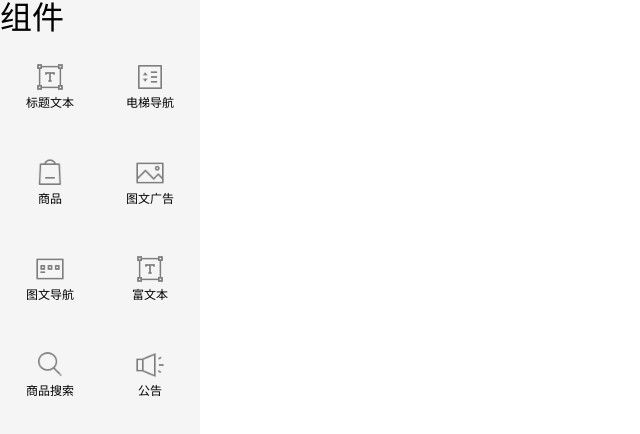
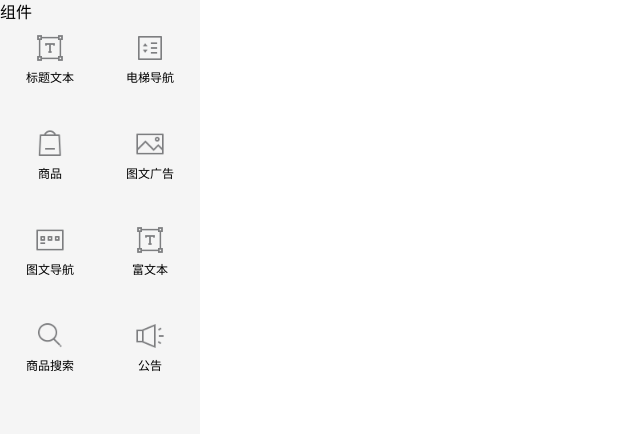
Before and after one commit to gujiwuqing/vite-drag, a React (Vite) app: page / in a window 1280 px wide. Shown: the top 434 px of the page, without its empty margins (0-640 px from the left). Built offline with nearby package versions, Linux system fonts and the light colour scheme.

Commit message:
'新增tailwind'

```diff
--- a/package.json
+++ b/package.json
@@ -16,6 +16,7 @@
     "md-editor-rt": "^2.9.3",
     "react": "^18.2.0",
     "react-beautiful-dnd": "^13.1.1",
+    "react-color": "^2.19.3",
     "react-dom": "^18.2.0",
     "react-vant": "^3.2.4",
     "uuid": "^9.0.0"
@@ -23,11 +24,15 @@
   "devDependencies": {
     "@types/react": "^18.0.27",
     "@types/react-beautiful-dnd": "^13.1.3",
+    "@types/react-color": "^3.0.6",
     "@types/react-dom": "^18.0.10",
     "@types/uuid": "^9.0.1",
     "@vitejs/plugin-react-swc": "^3.0.0",
+    "autoprefixer": "^10.4.14",
     "less": "^4.1.3",
     "less-loader": "^11.1.0",
+    "postcss": "^8.4.21",
+    "tailwindcss": "^3.2.7",
     "typescript": "^4.9.3",
     "vite": "^4.1.0"
   }
--- /dev/null
+++ b/postcss.config.cjs
@@ -0,0 +1,6 @@
+module.exports = {
+  plugins: {
+    tailwindcss: {},
+    autoprefixer: {},
+  },
+}
--- a/src/App.less
+++ b/src/App.less
@@ -9,6 +9,7 @@
 }
 .tool {
   width: 500px;
+  padding: 0 20px;
 }
 @media (min-width: 1440px) and (max-width: 1960px) {
   .tool {
@@ -52,3 +53,8 @@
     border: 1px solid red;
   }
 }
+
+
+.color-preview{
+  position: relative;
+}
--- a/src/components/business/Search/SearchEdit.tsx
+++ b/src/components/business/Search/SearchEdit.tsx
@@ -1,5 +1,9 @@
 import React from "react";
-
+import ComColor from "../../common/ComColor";
 export default function SearchEdit() {
-  return <div>SearchEdit</div>;
+  return (
+    <div>
+      <ComColor title="背景颜色" />
+    </div>
+  );
 }
--- /dev/null
+++ b/src/components/common/ComColor.tsx
@@ -0,0 +1,12 @@
+import React from "react";
+import { SketchPicker } from "react-color";
+export default function ComColor(props) {
+  const { title = "选择颜色", defaultColor = "#f90" } = props;
+  return (
+    <div className="flex items-center justify-between w-full">
+      <div>{title}</div>
+      <div style={{ backgroundColor: defaultColor }} className="w-16 h-8 color-preview"></div>
+      {/* <SketchPicker /> */}
+    </div>
+  );
+}
--- a/src/index.css
+++ b/src/index.css
@@ -1,3 +1,7 @@
+@tailwind base;
+@tailwind components;
+@tailwind utilities;
+
 body,html{
   margin: 0;
   padding: 0;
--- /dev/null
+++ b/tailwind.config.cjs
@@ -0,0 +1,11 @@
+/** @type {import('tailwindcss').Config} */
+module.exports = {
+  content: [
+    "./index.html",
+    "./src/**/*.{js,ts,jsx,tsx}",
+  ],
+  theme: {
+    extend: {},
+  },
+  plugins: [],
+}
```
Also changed, not shown: 1 other file (tests, documents, lock files or other folders).
